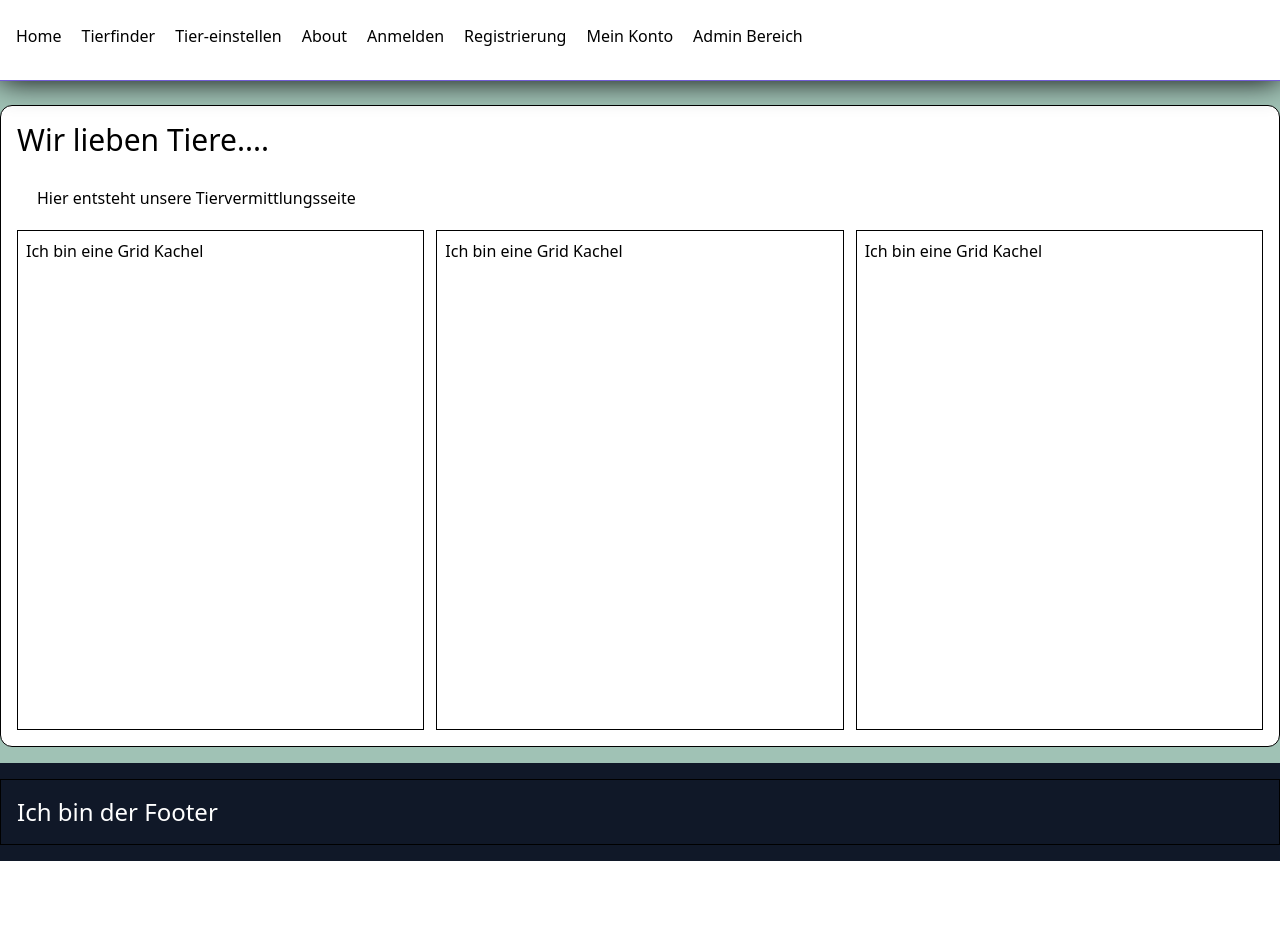
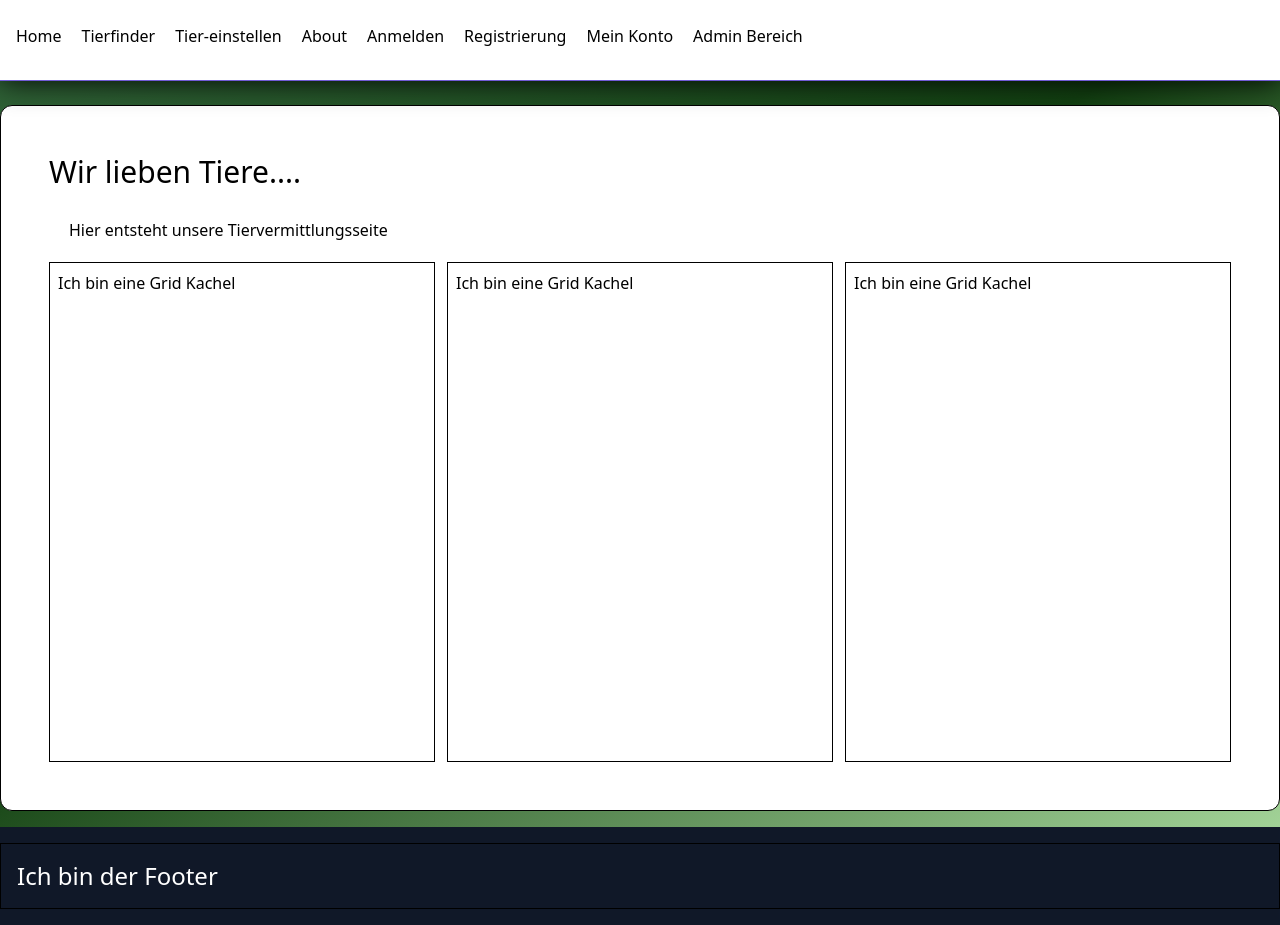
Before and after one commit to kaktusgarten/tiervermittlung, a React (Vite) app in the folder frontend/: page / in a window 1280 px wide. Before the commit the page ends 861 px from the top, so only its background shows below. Built offline with nearby package versions, Linux system fonts and the light colour scheme.

Commit message:
Background Verlauf für Dark und Light Theme

```diff
--- a/frontend/src/App.css
+++ b/frontend/src/App.css
@@ -27,3 +27,25 @@
 }
 
 @import "./styles/index.css";
+
+/* BACKGROUND VERLAUF FÜR THEME "Dark" und "Light" ################### */
+
+html[data-theme="light"] .page {
+  background: #b2e3a6;
+  background: linear-gradient(
+    329deg,
+    rgba(178, 227, 166, 1) 0%,
+    rgba(18, 64, 17, 1) 56%,
+    rgba(51, 102, 59, 1) 100%
+  );
+}
+
+html[data-theme="dark"] .page {
+  background: #284a24;
+  background: linear-gradient(
+    329deg,
+    rgba(40, 74, 36, 1) 0%,
+    rgba(16, 43, 16, 1) 56%,
+    rgba(6, 26, 9, 1) 100%
+  );
+}
--- a/frontend/src/layouts/MainLayout.tsx
+++ b/frontend/src/layouts/MainLayout.tsx
@@ -11,7 +11,7 @@ export default function MainLayout() {
           </div>
         </div>
 
-        <div className="container m-auto flex-1 my-4 border rounded-xl bg-base-100">
+        <div className="container m-auto flex-1 my-4 border rounded-xl bg-base-100 md:p-8 ">
           <Outlet></Outlet>
         </div>
 
```
